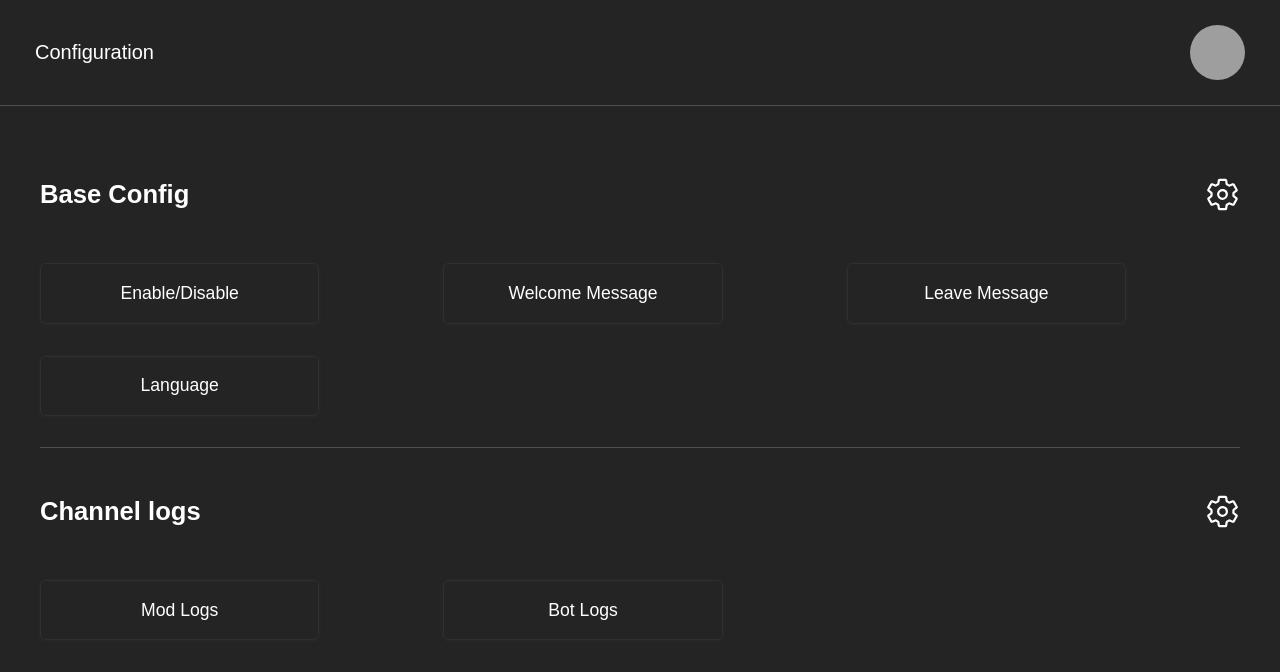
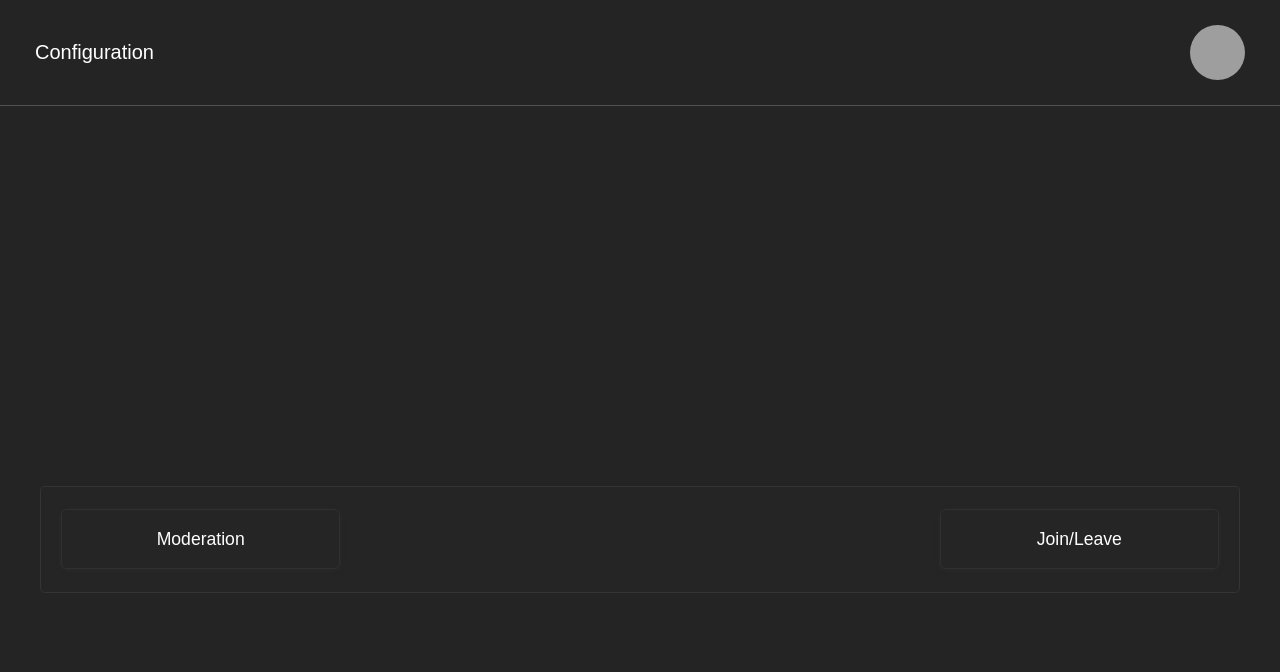
Before and after one commit to BotCraftHub/MystiGuardianDashboard, a React (Create React App) app: page /dashboard/categories in a window 1280 px wide. Shown: the top 672 px of the page. Built offline with nearby package versions, Linux system fonts and the light colour scheme; grey boxes are pictures that could not be loaded; a web font is replaced by a local one.

Commit message:
done with category page

```diff
--- a/src/App.tsx
+++ b/src/App.tsx
@@ -3,12 +3,11 @@ import {Route, Routes} from "react-router";
 import {Home} from "./pages/Home";
 import {Menu} from "./pages/Menu";
 import {Category} from "./pages/Category";
-import {SetWelcomeMessage} from "./pages/config/SetWelcomeMessgePage";
-import {SetLeaveMessage} from "./pages/config/SetLeaveMessagePage";
 import {SetLanguage} from "./pages/config/SetLanguagePage";
 import {GuildContext} from "./utils/context/GuildContext";
 import {AppBar} from "./components/AppBar";
 import {EnableOrDisableFunctions} from "./pages/config/EnableOrDisableFunctions";
+import {SetMessages} from "./pages/config/SetMessages";
 
 //Provider will be used to provide the context to the children
 function App() {
@@ -25,8 +24,7 @@ function App() {
             <Route path="/" element={<Home/>}/>
             <Route path="/menu" element={<Menu/>}/>
             <Route path="/dashboard/categories" element={<Category/>}/>
-            <Route path="/dashboard/welcome-message" element={<SetWelcomeMessage/>}/>
-            <Route path="/dashboard/leaving-message" element={<SetLeaveMessage/>}/>
+            <Route path="/dashboard/messages" element={<SetMessages/>}/>
             <Route path="/dashboard/language" element={<SetLanguage/>}/>
             <Route path="/dashboard/enable-or-disable-functions" element={<EnableOrDisableFunctions/>}/>
         </Routes>
--- a/src/pages/Category.tsx
+++ b/src/pages/Category.tsx
@@ -1,6 +1,11 @@
 import {useContext} from "react";
 import {GuildContext} from "../utils/context/GuildContext";
-import {Container, Flex, Grid, Page, TextButton, Title} from "../styles";
+import {
+    Container,
+    Page,
+    TestTextButtonGroup,
+    TextButton,
+} from "../styles";
 import {IoSettingsOutline} from 'react-icons/io5'
 import {useNavigate} from "react-router";
 
@@ -13,27 +18,12 @@ export const Category = () => {
     return <Page>
         <Container>
             <div>
-                <Flex alignItems={"center"} justifyContent={"space-between"}>
-                    <Title>Base Config</Title>
-                    <IoSettingsOutline size={35}/>
-                </Flex>
-                <Grid>
-                    <TextButton
-                        onClick={() => handleClick(`/dashboard/enable-or-disable-functions`)}>Enable/Disable</TextButton>
-                    <TextButton onClick={() => handleClick(`/dashboard/welcome-message`)}>Welcome Message</TextButton>
-                    <TextButton onClick={() => handleClick(`/dashboard/leaving-message`)}>Leave Message</TextButton>
-                    <TextButton onClick={() => handleClick(`/dashboard/language`)}>Language</TextButton>
-                </Grid>
-            </div>
-            <div style={{borderTop: "0.0625em solid rgba(255, 255, 255, 0.2)", paddingTop: "1.5625em"}}>
-                <Flex alignItems={"center"} justifyContent={"space-between"}>
-                    <Title>Channel logs</Title>
-                    <IoSettingsOutline size={35}/>
-                </Flex>
-                <Grid>
-                    <TextButton>Mod Logs</TextButton>
-                    <TextButton>Bot Logs</TextButton>
-                </Grid>
+                <TestTextButtonGroup>
+                <TextButton
+                    onClick={() => handleClick(`/dashboard/enable-or-disable-functions`)}>Moderation</TextButton>
+                <TextButton
+                    onClick={() => handleClick(`/dashboard/enable-or-disable-functions`)}>Join/Leave</TextButton>
+                </TestTextButtonGroup>
             </div>
         </Container>
     </Page>
--- a/src/pages/config/SetLeaveMessagePage.tsx
+++ b/src/pages/config/SetMessages.tsx
@@ -1,9 +1,9 @@
 import {Button, Container, CustomSelect, Flex, Page, TextArea, Title} from "../../styles";
 
-export const SetLeaveMessage = () => {
+export const SetMessages = () => {
     return <Page>
         <Container>
-            <Title>Set Leave Message</Title>
+            <Title>Set Welcome Message</Title>
             <section>
                 <div>
                     <label>Current Channel:</label>
--- a/src/pages/config/SetWelcomeMessgePage.tsx
+++ /dev/null
@@ -1,36 +0,0 @@
-import {Button, Container, CustomSelect, Flex, Page, TextArea, Title} from "../../styles";
-
-export const SetWelcomeMessage = () => {
-    return <Page>
-        <Container>
-            <Title>Set Welcome Message</Title>
-            <section>
-                <div>
-                    <label>Current Channel:</label>
-                </div>
-                <CustomSelect>
-                    <select>
-                        <option disabled selected>Choose a channel</option>
-                        <option>111</option>
-                        <option>222</option>
-                        <option>333</option>
-                    </select>
-                </CustomSelect>
-            </section>
-            <section>
-                <div>
-                    <label htmlFor="message">Current Message:</label>
-                </div>
-                <TextArea id={"message"}></TextArea>
-            </section>
-            <Flex justifyContent={"flex-end"}>
-                <Button variant={"secondary"} style={{marginRight: "0.625em"}}>
-                    Reset
-                </Button>
-                <Button variant={"primary"}>
-                    Save
-                </Button>
-            </Flex>
-        </Container>
-    </Page>
-}
--- a/src/styles/index.tsx
+++ b/src/styles/index.tsx
@@ -144,13 +144,26 @@ export const Flex = styled.div<FlexProps>`
   align-items: ${(props) => props.alignItems};
   justify-content: ${(props) => props.justifyContent};
   flex-direction: ${(props) => props.flexDirection};
+
+     ${(props) =>
+        props.flexDirection === 'column' &&
+        css`
+            height: 100%;
+        `}
+
 `;
 
-export const Grid = styled.div`
-  display: grid;
-  grid-template-columns: repeat(3, 1fr);
-  grid-gap: 0.625em;
-  margin: 1.25em 0;
+export const TestTextButtonGroup = styled.div`
+  //Two next to each with a gap
+  display: flex;
+    flex-direction: row;
+    justify-content: space-between;
+    align-items: center;
+    padding: 0.7em 1.25em;
+    background-color: #252525;
+    border-radius: 0.3125em;
+    border: 0.0625em solid rgba(255, 255, 255, 0.07);
+    margin: 20.625em 0;
 `;
 
 type ButtonProps = Partial<{
@@ -268,3 +281,5 @@ export const TextArea = styled.textarea`
     background-color: rgba(35, 39, 42, 0.88);
   }
 `;
+
+export const sideBar = styled.div``;
```
